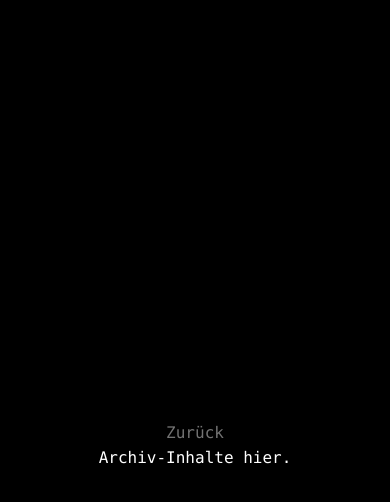
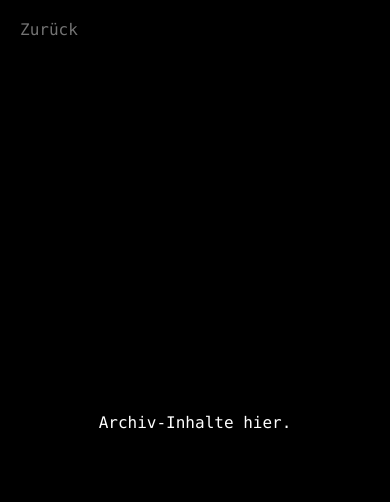
Before and after one commit to EliasMotion/eliasmotion.github.io, a plain HTML site: page archiv.html in a window 390 px wide. Drawn offline with Linux system fonts and the light colour scheme.

Commit message:
Update archiv.html

```diff
--- a/archiv.html
+++ b/archiv.html
@@ -7,52 +7,54 @@
 <style>
   body {
     margin: 0;
-    padding: 20px;
+    padding: 0;
     background: #000;
     color: #fff;
     font-family: "Consolas", "Courier New", monospace;
+    min-height: 100vh;
     display: flex;
-    flex-direction: column;
     justify-content: center;
     align-items: center;
-    min-height: 100vh;
   }
-  #console {
-    white-space: pre-wrap;
-    overflow: visible;
-    text-align: center;
-  }
+
+  /* BUTTON FIX */
   .back-btn {
-    position: absolute;
+    position: fixed;
     top: 20px;
     left: 20px;
     color: rgba(255,255,255,0.45);
     text-decoration: none;
     transition: color 0.25s;
+    z-index: 10;
   }
   .back-btn:hover,
   .back-btn:active {
     color: rgba(255,255,255,1);
   }
+
+  #console {
+    white-space: pre-wrap;
+    text-align: center;
+  }
+
   .content {
     display: none;
     flex-direction: column;
     text-align: center;
     gap: 12px;
   }
+
   @media (max-width: 700px) {
     body { font-size: 16px; }
-    .back-btn {
-      position: static;
-      margin: 6px;
-      display: inline-block;
-    }
   }
 </style>
 </head>
 <body>
+
 <a href="index.html" class="back-btn">Zurück</a>
+
 <div id="console"></div>
+
 <div class="content" id="contentDiv">
   <div>Archiv-Inhalte hier.</div>
 </div>
@@ -73,19 +75,17 @@ function typeLine() {
   if (i < lines.length) {
     consoleDiv.textContent += lines[i] + '\n';
     i++;
-    setTimeout(typeLine, 60); // Geschwindigkeit des Tipp-Effekts
+    setTimeout(typeLine, 60);
   } else {
-    // Nach dem Tippen: kurze Pause, dann Inhalte zeigen
     setTimeout(() => {
       consoleDiv.style.display = 'none';
       contentDiv.style.display = 'flex';
-      contentDiv.style.flexDirection = 'column';
-    }, 300); // 300ms Pause
+    }, 300);
   }
 }
 
-// Start Typing
 typeLine();
 </script>
+
 </body>
 </html>
```
